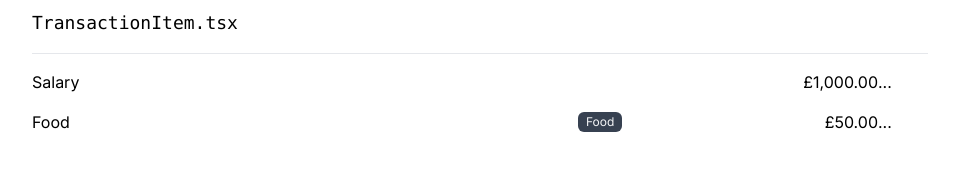
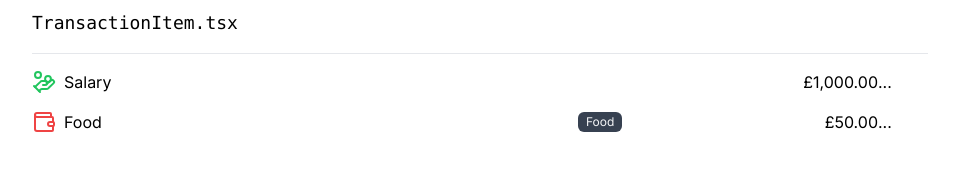
Before and after one commit to igor570/finance-tracker, a Next.js app: page /playground in a window 1280 px wide. Shown: the part 397-568 px from the top of the page, without its empty margins (160-1119 px from the left). Built offline with nearby package versions, Linux system fonts and the light colour scheme.

Commit message:
finished transactionItem

```diff
--- a/app/components/TransactionItem.tsx
+++ b/app/components/TransactionItem.tsx
@@ -1,10 +1,33 @@
 import { useFormatCurrency } from "@/hooks/useFormatCurrency";
+import { HandCoins, Wallet, PiggyBank, Landmark } from "lucide-react";
 
 type TransactionItemProps = {
-  type?: string;
+  type: TypeKey;
   category?: string;
   description?: string;
   amount: number;
+};
+
+type TypeKey = "Income" | "Expense" | "Saving" | "Investment";
+type TypeProps = { icon: React.ComponentType; colors: string };
+
+const typesMap: Record<TypeKey, TypeProps> = {
+  Income: {
+    icon: HandCoins,
+    colors: "text-green-500 dark:text-green-400",
+  },
+  Expense: {
+    icon: Wallet,
+    colors: "text-red-500 dark:text-red-400",
+  },
+  Saving: {
+    icon: PiggyBank,
+    colors: "text-indigo-500 dark:text-indigo-400",
+  },
+  Investment: {
+    icon: Landmark,
+    colors: "text-yellow-500 dark:text-yellow-400",
+  },
 };
 
 export const TransactionItem = ({
@@ -13,10 +36,16 @@ export const TransactionItem = ({
   description,
   amount,
 }: TransactionItemProps) => {
+  const IconComponent = typesMap[type].icon;
+  const iconColour = typesMap[type].colors;
   const formattedAmount = useFormatCurrency(amount);
+
   return (
     <div className="w-full flex items-center">
-      <div className="flex items-center mr-4 grow">
+      <div className="flex items-center mr-4 grow space-x-2">
+        <div className={`${iconColour} hidden sm:block`}>
+          <IconComponent />
+        </div>
         <span>{description}</span>
       </div>
 
--- /dev/null
+++ b/app/components/TransactionSummary.tsx
@@ -0,0 +1,3 @@
+export const TransactionSummary = () => {
+  return <div>TransactionSummary</div>;
+};
```
